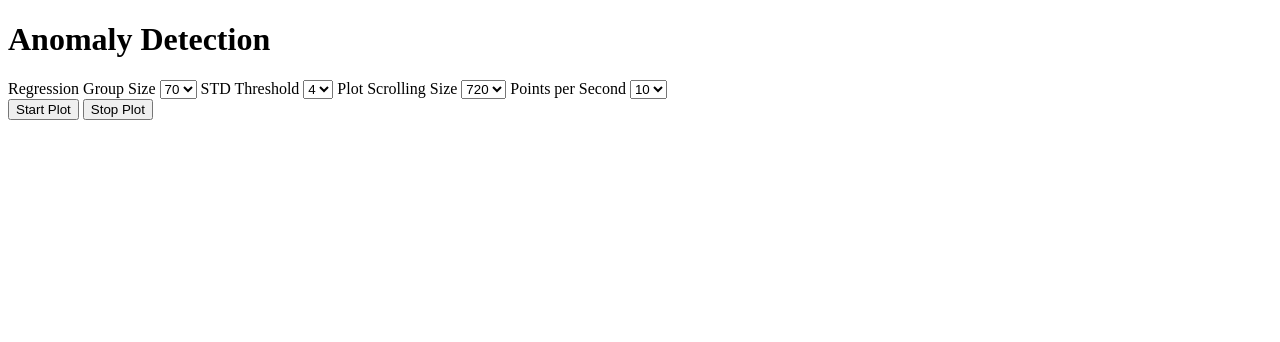
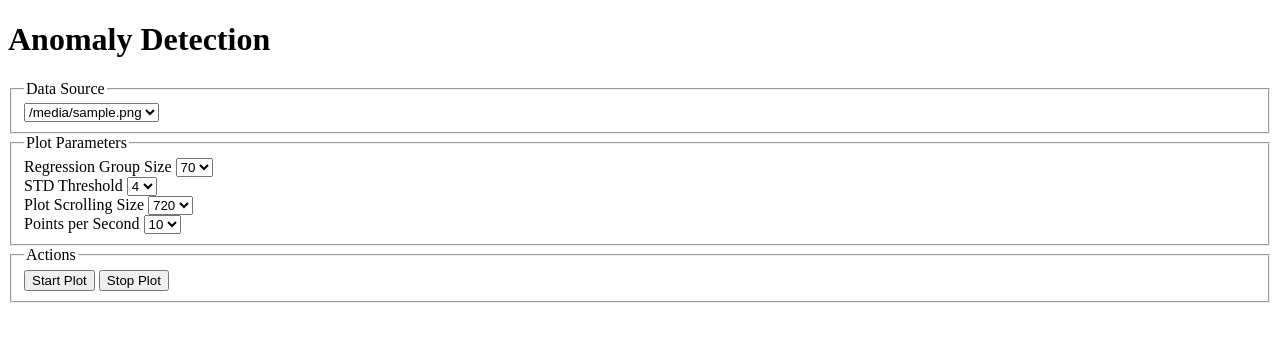
Before and after one commit to Enterprise-Neurosystem/edge-anomaly-detection, a Flask app: template templates/main.html in a window 1280 px wide. Shown: the top 342 px of the page. Run offline with Flask 2, Linux system fonts and the light colour scheme; the template is opened without the code that fills it: most values are stand-ins (such as "Sample title", 1, 10 or a date in 2020); some libraries are stand-ins or nearby versions.

Commit message:
new ui changes

```diff
--- a/templates/main.html
+++ b/templates/main.html
@@ -4,11 +4,30 @@
     <meta charset="UTF-8">
     <title>Title</title>
     <script src="https://cdn.plot.ly/plotly-latest.min.js"></script>
+    <link rel="stylesheet" href="{{ url_for('static', filename='mainOLD.css') }}">
 </head>
 <body>
+    <div class="mainDiv">
         <h1>Anomaly Detection</h1>
-    <div>
-        <label>Regression Group Size</label>
+        <div class="tabcontent">
+            <div class="trainContainer">
+                <fieldset>
+                    <legend>Data Source</legend>
+                    <div class="featureGrid">
+                        <div class="spanTwoCols">
+                            <select id="dataFileNames">
+                                {% for onefile in filenames %}
+                                    <option value="{{ onefile }}">{{ onefile }}</option>
+                                {% endfor %}
+                            </select>
+                        </div>
+                    </div>
+                </fieldset>
+                <fieldset>
+                    <legend>Plot Parameters</legend>
+                    <div class="featureGrid">
+                        <div >
+                            <label for="regression_group_size">Regression Group Size</label>
                                 <select id="regression_group_size">
                                     <option value="80">80</option>
                                     <option value="70" selected>70</option>
@@ -16,7 +35,9 @@
                                     <option value="50">50</option>
                                     <option value="40">40</option>
                                 </select>
-        <label >STD Threshold</label>
+                        </div>
+                        <div >
+                        <label for="std_threshold">STD Threshold</label>
                             <select id="std_threshold">
                                 <option value="4" selected>4</option>
                                 <option value="5">5</option>
@@ -24,7 +45,9 @@
                                 <option value="7">7</option>
                                 <option value="8">8</option>
                             </select>
-        <label>Plot Scrolling Size</label>
+                        </div>
+                        <div>
+                        <label for="plot_scrolling_size">Plot Scrolling Size</label>
                             <select id="plot_scrolling_size">
                                 <option value="60">60</option>
                                 <option value="120">120</option>
@@ -32,23 +55,30 @@
                                 <option value="480">480</option>
                                 <option value="720" selected>720</option>
                             </select>
-        <label>Points per Second</label>
+                        </div>
+                        <div>
+                        <label for="pts_per_sec">Points per Second</label>
                             <select id="pts_per_sec">
                                 <option value="2">2</option>
                                 <option value="5">5</option>
                                 <option value="10" selected>10</option>
                             </select>
                         </div>
+                    </div>
+                </fieldset>
 
-    <div>
+                <fieldset>
+                    <legend>Actions</legend>
                     <input type="button" id="startPlotBtn" value="Start Plot">
                     <input type="button" id="stopPlotBtn" value="Stop Plot">
+                </fieldset>
+            </div>
+            <div id="graph" class="predictGraphDiv"></div>
         </div>
 
-    <div id="graph"></div>
 
         <script type="text/javascript" src="static/plot.js"></script>
         <script type="text/javascript" src="static/messageHandler.js"></script>
-
+    </div>
 </body>
 </html>
```
Lines whose indentation alone changed are shown as unchanged.
